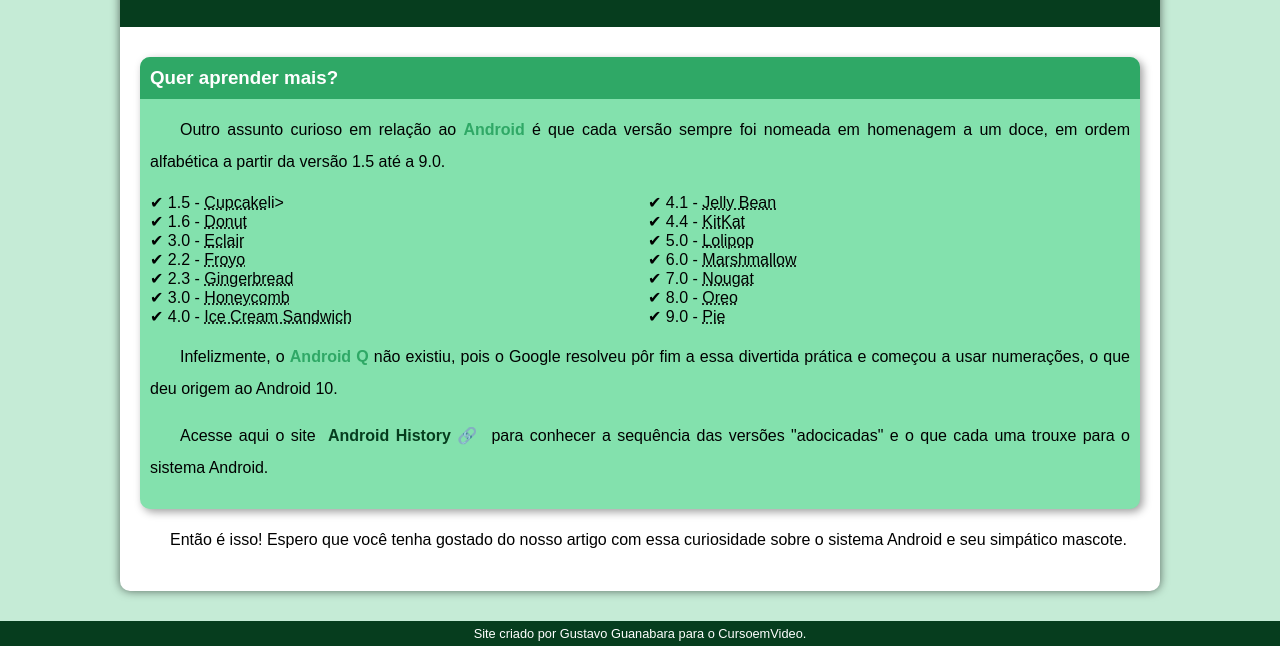
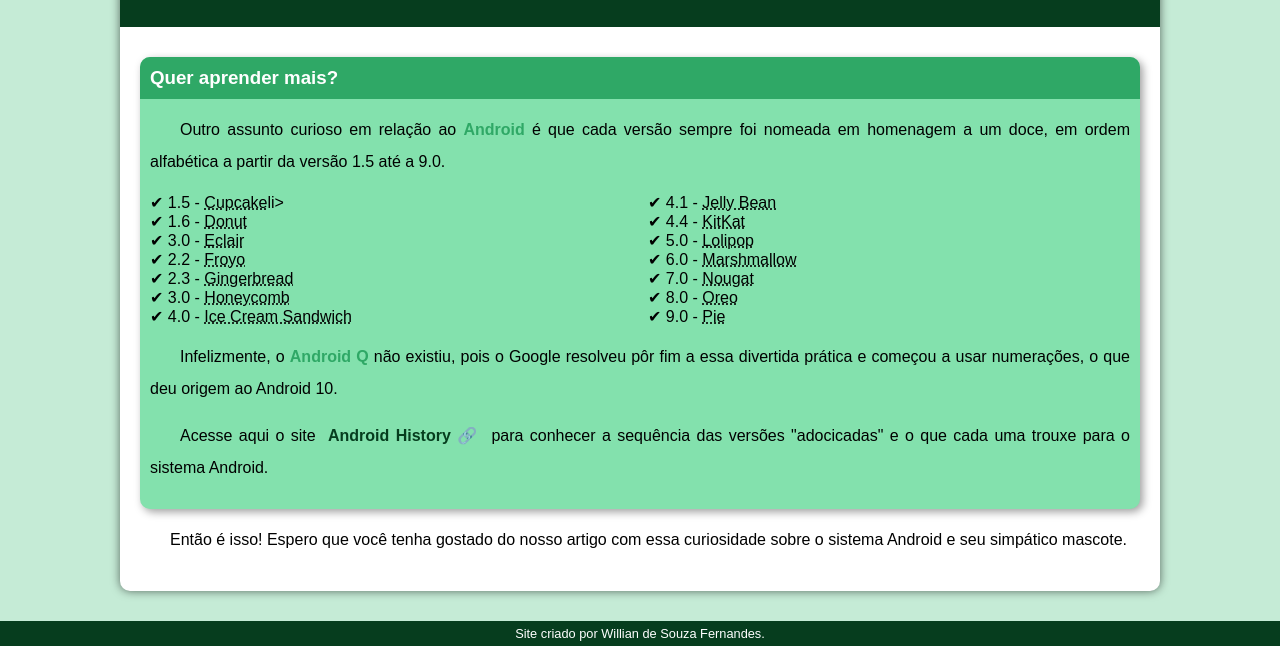
Before and after one commit to wfernandes79/projeto-android, a plain HTML site: page index.html in a window 1280 px wide. Shown: the part 2371-3017 px from the top of the page. Drawn offline with Linux system fonts and the light colour scheme.

Commit message:
Update index.html

```diff
--- a/index.html
+++ b/index.html
@@ -120,7 +120,7 @@
 
     </main>
     <footer>
-        <p>Site criado por Gustavo Guanabara para o CursoemVideo.</p>
+        <p>Site criado por Willian de Souza Fernandes.</p>
     </footer>
 
 
```
